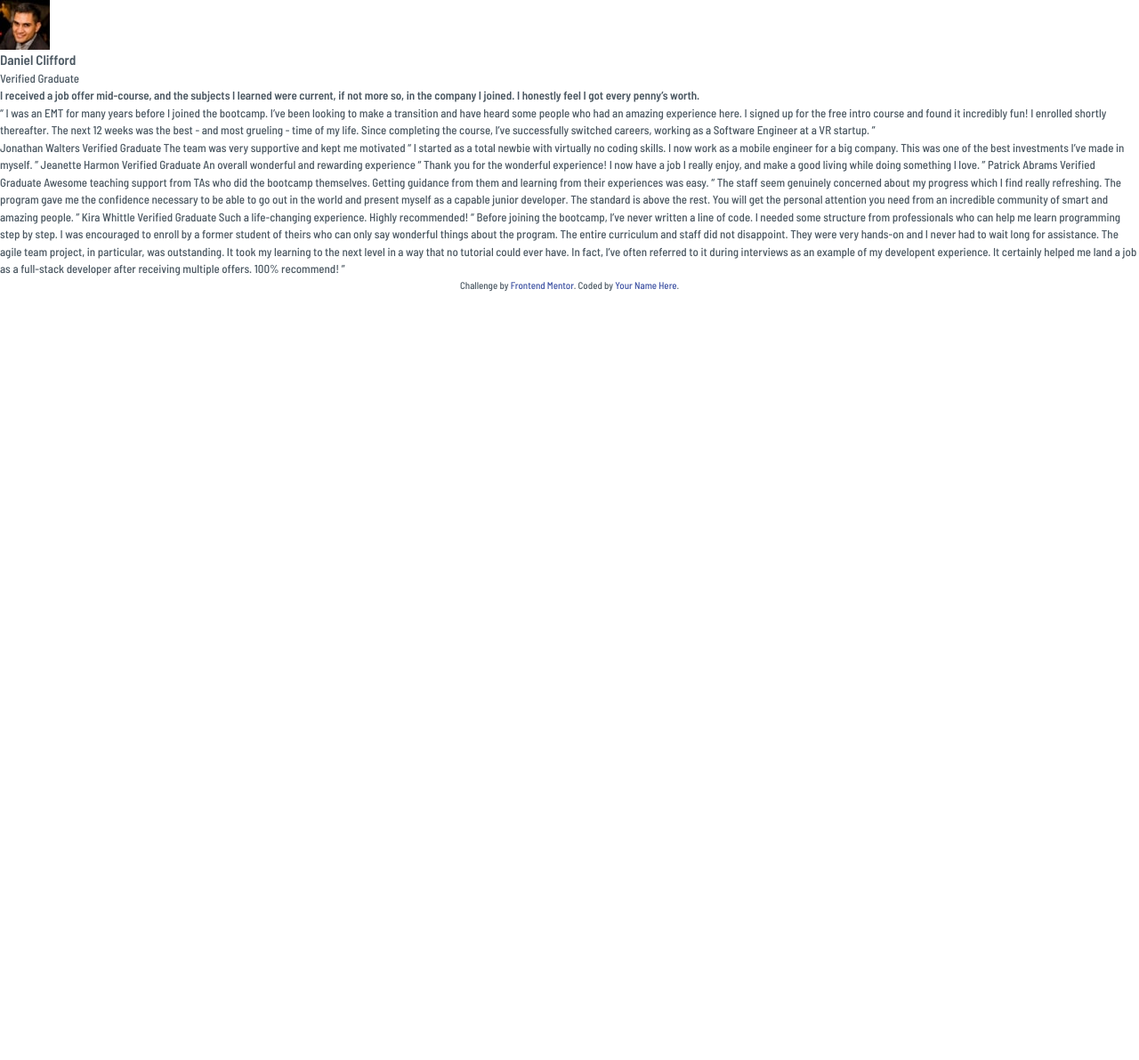
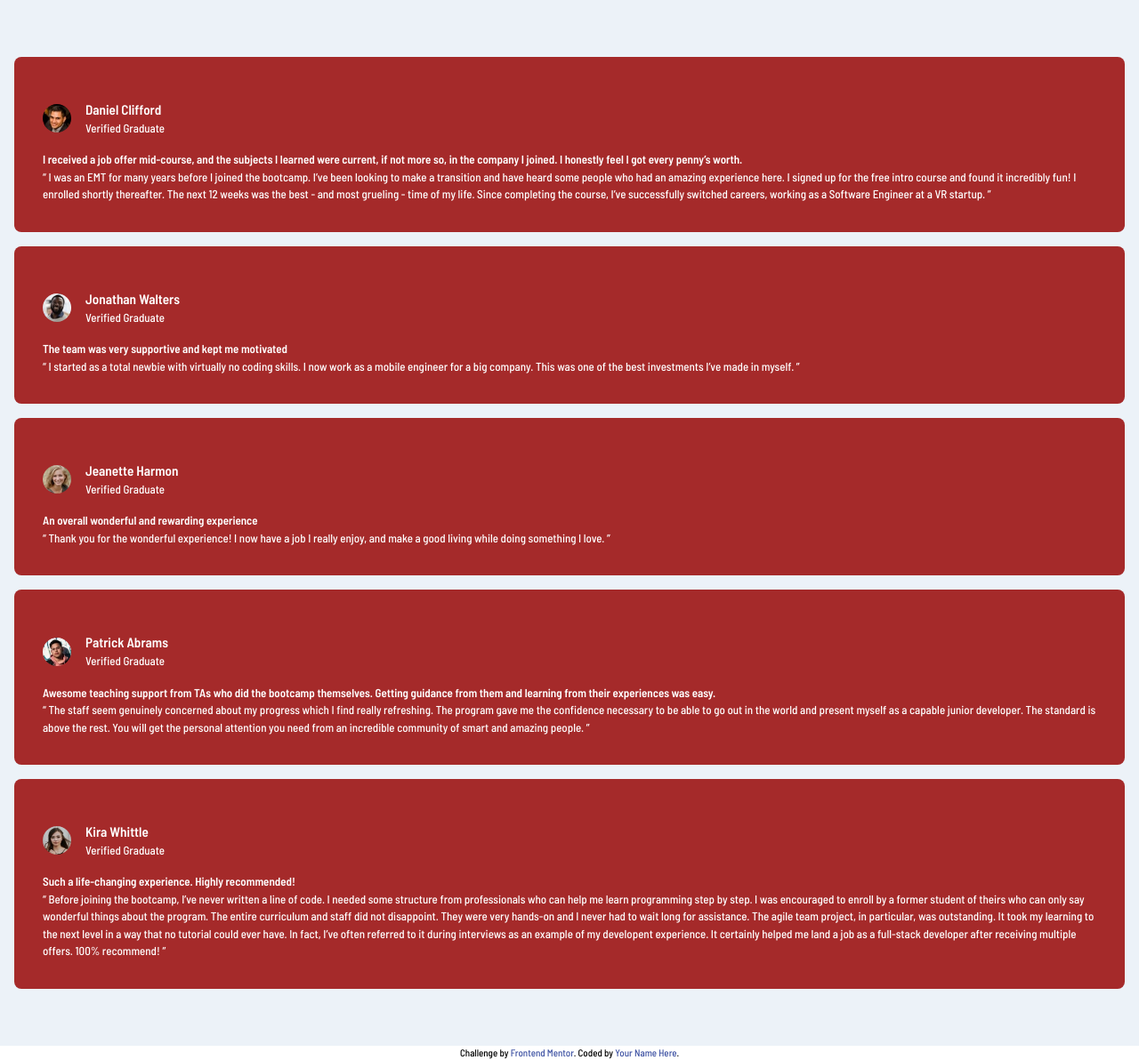
Before and after one commit to chysomm62/front-end-mentor_testimonial-grid-section, a plain HTML site: page index.html in a window 1280 px wide. Shown: the whole page at 89% size. Before the commit the page ends 800 px from the top, so only its background shows below. Drawn offline with Linux system fonts and the light colour scheme.

Commit message:
started styling

```diff
--- a/index.html
+++ b/index.html
@@ -23,7 +23,8 @@
 <body>
 
   <div class="container">
-    <section>
+    <main>
+      <section class="first-section">
         <header>
           <div class="header-image"><img src="./images/image-daniel.jpg" alt=""></div>
           <div class="header-text">
@@ -42,100 +43,94 @@
         </div>
       </section>
 
-    <section>
+      <section class="second-section">
         <header>
-        <div class="header-image"></div>
+          <div class="header-image">
+            <img src="./images/image-jonathan.jpg" alt="">
+          </div>
           <div class="header-text">
-          <h3></h3>
-          <p></p>
+            <h3>Jonathan Walters</h3>
+            <p>Verified Graduate</p>
           </div>
         </header>
-      <p></p>
+        <div class="section-main">
+          <h4>The team was very supportive and kept me motivated</h4>
+          <p>“ I started as a total newbie with virtually no coding skills. I now work as a mobile engineer
+          for a big company. This was one of the best investments I’ve made in myself. ”</p>
+        </div>
       </section>
 
-    <section>
+      <section class="third-section">
         <header>
-        <div class="header-image"></div>
+          <div class="header-image">
+            <img src="./images/image-jeanette.jpg" alt="">
+          </div>
           <div class="header-text">
-          <h3></h3>
-          <p></p>
+            <h3>Jeanette Harmon</h3>
+            <p>Verified Graduate</p>
           </div>
         </header>
-      <p></p>
+        <div class="section-main">
+          <h4>An overall wonderful and rewarding experience</h4>
+          <p>“ Thank you for the wonderful experience! I now have a job I really enjoy, and make a good living
+          while doing something I love. ”</p>
+        </div>
       </section>
 
-    <section>
+      <section class="fourth-section">
         <header>
-        <div class="header-image"></div>
+          <div class="header-image">
+            <img src="./images/image-patrick.jpg" alt="">
+          </div>
           <div class="header-text">
-          <h3></h3>
-          <p></p>
+            <h3>Patrick Abrams</h3>
+            <p>Verified Graduate</p>
           </div>
         </header>
-      <p></p>
+        <div class="section-main">
+          <h4>Awesome teaching support from TAs who did the bootcamp themselves. Getting guidance from them and
+          learning from their experiences was easy.</h4>
+          <p>“ The staff seem genuinely concerned about my progress which I find really refreshing. The program
+          gave me the confidence necessary to be able to go out in the world and present myself as a capable
+          junior developer. The standard is above the rest. You will get the personal attention you need from
+          an incredible community of smart and amazing people. ”</p>
+        </div>
       </section>
 
-    <section>
+      <section class="fifth-section">
         <header>
-        <div class="header-image"></div>
+          <div class="header-image">
+            <img src="./images/image-kira.jpg" alt="">
+          </div>
           <div class="header-text">
-          <h3></h3>
-          <p></p>
+            <h3>Kira Whittle</h3>
+            <p>Verified Graduate</p>
           </div>
         </header>
-      <p></p>
-    </section>
-  </div>
-
-
-
-
-
-
-  Jonathan Walters
-  Verified Graduate
-
-  The team was very supportive and kept me motivated
-
-  “ I started as a total newbie with virtually no coding skills. I now work as a mobile engineer
-  for a big company. This was one of the best investments I’ve made in myself. ”
-
-  Jeanette Harmon
-  Verified Graduate
-
-  An overall wonderful and rewarding experience
-
-  “ Thank you for the wonderful experience! I now have a job I really enjoy, and make a good living
-  while doing something I love. ”
-
-  Patrick Abrams
-  Verified Graduate
-
-  Awesome teaching support from TAs who did the bootcamp themselves. Getting guidance from them and
-  learning from their experiences was easy.
-
-  “ The staff seem genuinely concerned about my progress which I find really refreshing. The program
-  gave me the confidence necessary to be able to go out in the world and present myself as a capable
-  junior developer. The standard is above the rest. You will get the personal attention you need from
-  an incredible community of smart and amazing people. ”
-
-  Kira Whittle
-  Verified Graduate
-
-  Such a life-changing experience. Highly recommended!
-
-  “ Before joining the bootcamp, I’ve never written a line of code. I needed some structure from
+        <div class="section-main">
+          <h4>Such a life-changing experience. Highly recommended!</h4>
+          <p>“ Before joining the bootcamp, I’ve never written a line of code. I needed some structure from
           professionals who can help me learn programming step by step. I was encouraged to enroll by a former
           student of theirs who can only say wonderful things about the program. The entire curriculum and staff
           did not disappoint. They were very hands-on and I never had to wait long for assistance. The agile team
           project, in particular, was outstanding. It took my learning to the next level in a way that no tutorial
           could ever have. In fact, I’ve often referred to it during interviews as an example of my developent
           experience. It certainly helped me land a job as a full-stack developer after receiving multiple offers.
-  100% recommend! ”
+          100% recommend! ”</p>
+        </div>
+      </section>
+    </main>
 
+  </div>
+
+
+  <footer>
     <div class="attribution">
     Challenge by <a href="https://www.frontendmentor.io?ref=challenge" target="_blank">Frontend Mentor</a>.
     Coded by <a href="#">Your Name Here</a>.
     </div>
+  </footer>
+
+
 </body>
 </html>
--- a/style.css
+++ b/style.css
@@ -95,16 +95,38 @@ label {
 
 /* variable */
 :root {
-  --verylight-red: hsl(13, 100%, 72%);
-  --light-red: hsl(353, 100%, 62%);
-  --backlight-red: hsl(353, 100%, 62%);
-  --backVery-light-red: hsl(13, 100%, 72%);
+  --verydark_grayish-blue: hsl(217, 19%, 35%);
+  --Moderate-violet: hsl(263, 55%, 52%);
+  --Very-dark-blackish-blue: hsl(219, 29%, 14%);
+  --Light-gray: hsl(0, 0%, 81%);
   --white: hsl(0, 0%, 100%);
-  --white-snow: hsl(0, 4%, 90%);
-  --body-colo: hsl(207, 13%, 34%);
-  --dark-blue: hsl(237, 23%, 32%);
-  --Very-dark-grayblue: hsl(237, 17%, 21%);
-  --footer-background: hsl(240, 10%, 16%);
-  --footer-text: hsl(240, 2%, 79%);
-  --headers: hsl(208, 49%, 24%);
+  --Light-grayish-blue: hsl(210, 46%, 95%);
 }
+
+.container {
+  background-color: var(--Light-grayish-blue);
+  padding: 3rem 1rem;
+}
+
+section {
+  padding: 2rem;
+  background-color: brown;
+  border-radius: 0.5rem;
+  margin: 1rem 0;
+  color: var(--white);
+}
+
+section > header {
+  display: flex;
+  justify-content: flex-start;
+  align-items: center;
+}
+
+section > header > .header-image img {
+  max-width: 2rem;
+  border-radius: 50%;
+}
+
+section > header > .header-text {
+  padding: 1rem;
+}
```
Lines whose indentation alone changed are shown as unchanged.
